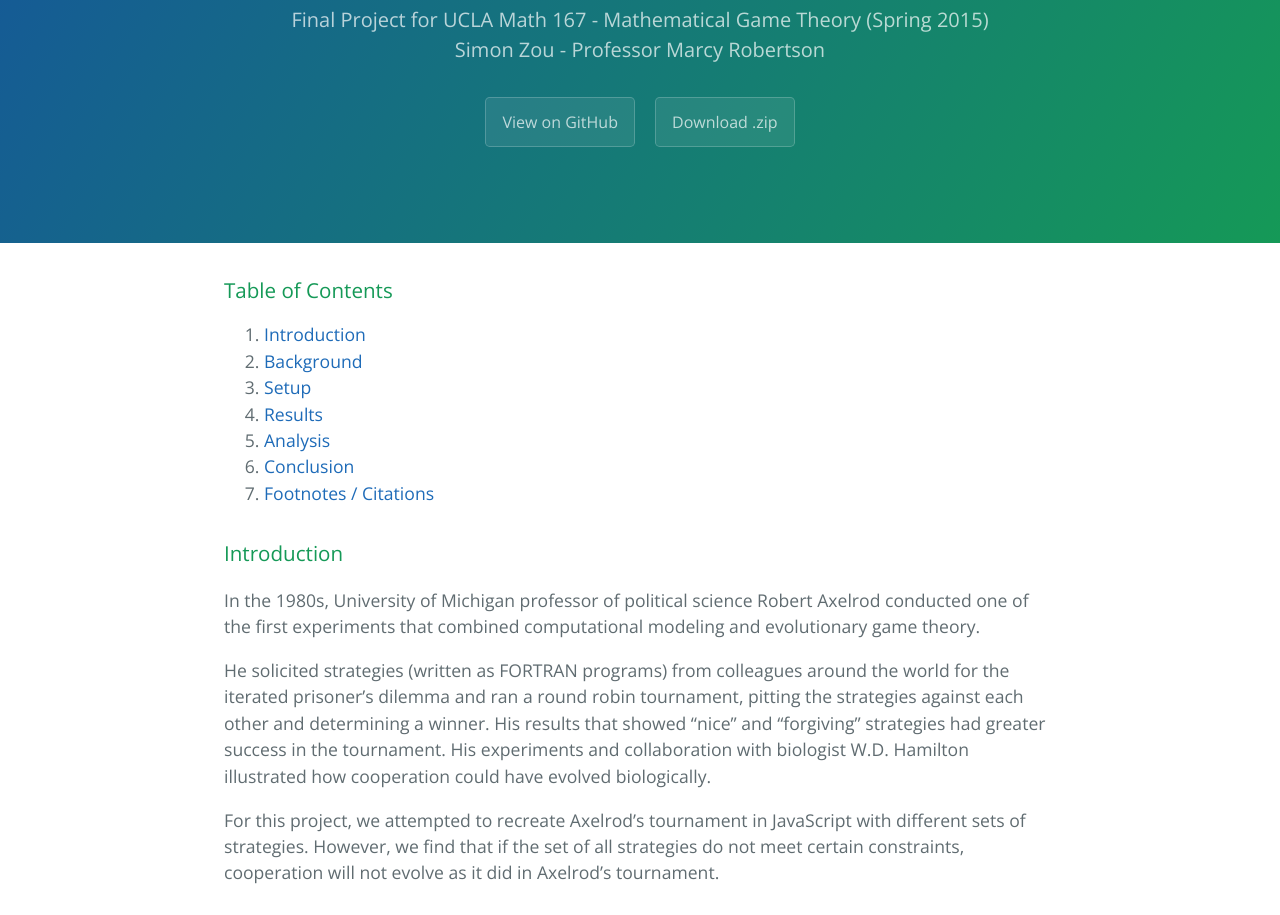
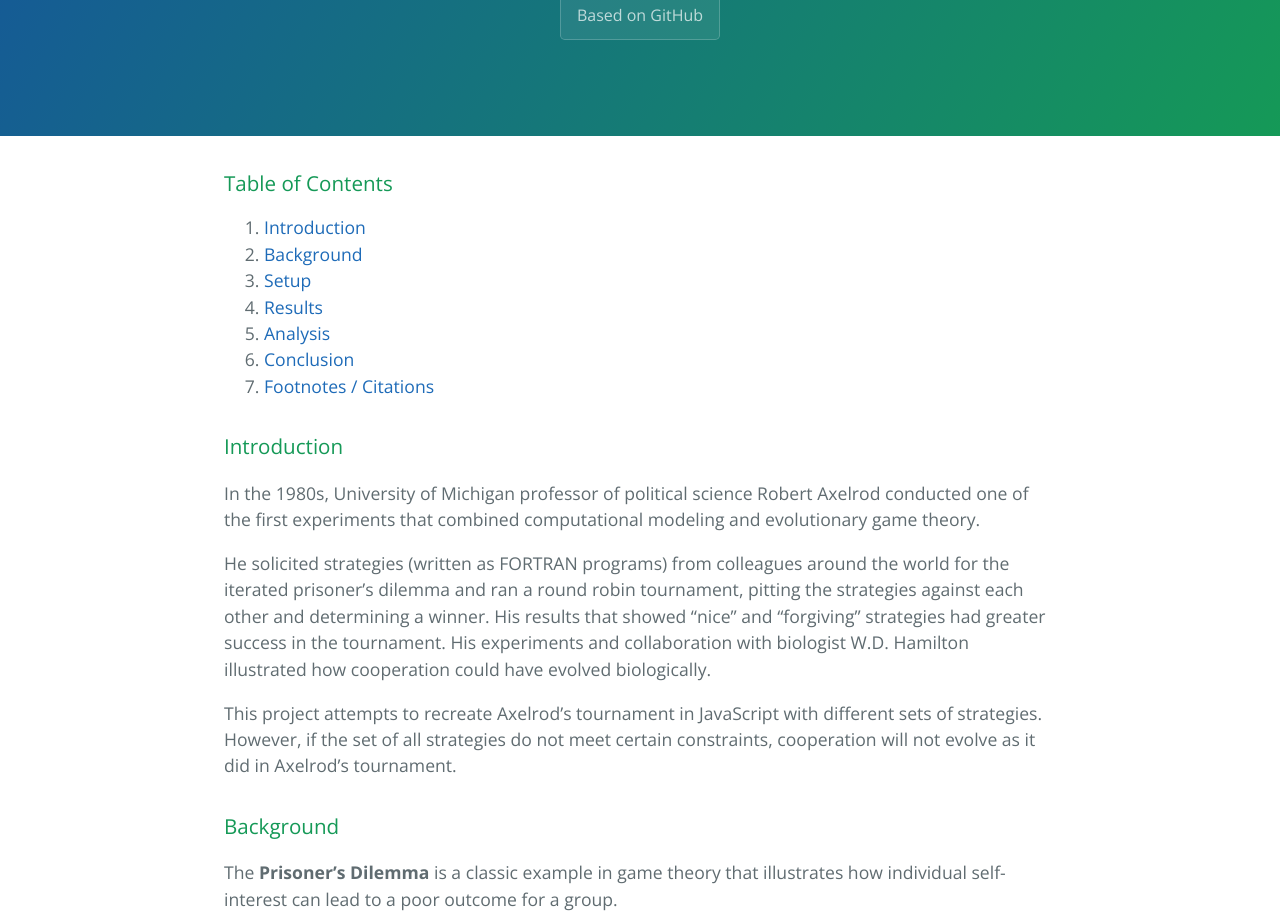
Before and after one commit to pmeridian/pmeridian.github.io, a plain HTML site: page PrisonerDilemma/index.html in a window 1280 px wide. Shown: the part 170-1085 px from the top of the page. Drawn offline with nearby package versions, Linux system fonts and the light colour scheme; some packages are replaced by stand-ins of ours.

Commit message:
fixing index

```diff
--- a/PrisonerDilemma/index.html
+++ b/PrisonerDilemma/index.html
@@ -2,7 +2,7 @@
 <html lang="en-us">
   <head>
     <meta charset="UTF-8">
-    <title>Iterated Prisoner&#39;s Dilemma by simzou</title>
+    <title>Iterated Prisoner&#39;s Dilemma</title>
     <meta name="viewport" content="width=device-width, initial-scale=1">
     <link rel="stylesheet" type="text/css" href="stylesheets/normalize.css" media="screen">
     <link href='http://fonts.googleapis.com/css?family=Open+Sans:400,700' rel='stylesheet' type='text/css'>
@@ -55,9 +55,7 @@
   <body>
     <section class="page-header">
       <h1 class="project-name">Iterated Prisoner&#39;s Dilemma Simulation</h1>
-      <h2 class="project-tagline">Final Project for UCLA Math 167 - Mathematical Game Theory (Spring 2015) <br />Simon Zou - Professor Marcy Robertson</h2>
-      <a href="https://github.com/simzou/iterated-prisoners-dilemma" class="btn">View on GitHub</a>
-      <a href="https://github.com/simzou/iterated-prisoners-dilemma/archive/gh-pages.zip" class="btn">Download .zip</a>
+      <a href="https://github.com/simzou/iterated-prisoners-dilemma" class="btn">Based on GitHub</a>
     </section>
     <section class="main-content">
       <h3 id="table-of-contents"><a name="user-content-table-of-contents" href="#table-of-contents" class="headeranchor-link" aria-hidden="true"><span class="headeranchor"></span></a>Table of Contents</h3>
@@ -73,7 +71,7 @@
       <h3 id="introduction"><a name="user-content-introduction" href="#introduction" class="headeranchor-link" aria-hidden="true"><span class="headeranchor"></span></a>Introduction</h3>
       <p>In the 1980s, University of Michigan professor of political science Robert Axelrod conducted one of the first experiments that combined computational modeling and evolutionary game theory. </p>
       <p>He solicited strategies (written as FORTRAN programs) from colleagues around the world for the iterated prisoner&rsquo;s dilemma and ran a round robin tournament, pitting the strategies against each other and determining a winner. His results that showed &ldquo;nice&rdquo; and &ldquo;forgiving&rdquo; strategies had greater success in the tournament. His experiments and collaboration with biologist W.D. Hamilton illustrated how cooperation could have evolved biologically. </p>
-      <p>For this project, we attempted to recreate Axelrod&rsquo;s tournament in JavaScript with different sets of strategies. However, we find that if the set of all strategies do not meet certain constraints, cooperation will not evolve as it did in Axelrod&rsquo;s tournament.</p>
+      <p>This project attempts to recreate Axelrod&rsquo;s tournament in JavaScript with different sets of strategies. However, if the set of all strategies do not meet certain constraints, cooperation will not evolve as it did in Axelrod&rsquo;s tournament.</p>
       <h3 id="background"><a name="user-content-background" href="#background" class="headeranchor-link" aria-hidden="true"><span class="headeranchor"></span></a>Background</h3>
       <p>The <strong>Prisoner&rsquo;s Dilemma</strong> is a classic example in game theory that illustrates how individual self-interest can lead to a poor outcome for a group. </p>
       <p>The prisoner&rsquo;s dilemma has 2 players (the &ldquo;prisoners&rdquo;) who each have two options: cooperate or defect. These choices result in 4 possible outcomes with associated payoffs for each player. </p>
@@ -178,7 +176,7 @@
       <p>To test this explanation, we can run a simulation consisting mostly of strategies that do have memory, such as Tit-For-Tat and Pavlov. Here, we have a simulation of a tournament with 2 Tit-For-Tats, 4 Pavlov&rsquo;s, and a Defector:</p>
       <p><img alt="Chart 3" src="chart3.png" /></p>
       <p>Here we see the bots without memory, Defector and Random, do poorly compared to the the rest and Tit-For-Tat now does come out on top when the environment has more individuals capable of cooperation. Even upon adding more defectors, Tit-For-Tat is able to find enough other individuals (the clusters as needed by condition 4) to cooperate with to win the tournament.</p>
-      <p>You can run your own tournaments at <a href="http://simzou.github.io/iterated-prisoners-dilemma"><a href="http://simzou.github.io/iterated-prisoners-dilemma/simulation.html"><a href="http://simzou.github.io/iterated-prisoners-dilemma/simulation.html">http://simzou.github.io/iterated-prisoners-dilemma/simulation.html</a></a></a>.</p>
+      <p>You can run your own tournaments at <a href="http://pmeridian.github.io/PrisonerDilemma"><a href="http://pmeridian.github.io/PrisonerDilemma/simulation.html"><a href="http://pmeridian.github.io/PrisonerDilemma/simulation.html">http://pmeridian.github.io/PrisonerDilemma/simulation.html</a></a></a>.</p>
       <h3 id="conclusion"><a name="user-content-conclusion" href="#conclusion" class="headeranchor-link" aria-hidden="true"><span class="headeranchor"></span></a>Conclusion</h3>
       <p>Axelrod&rsquo;s original tournaments demonstrated how cooperation could evolve be a successful strategy within a group despite self-interested individuals. However, the environment of strategies has to be such that individual strategies are all capable of utilizing their knowledge of history with each other. When we pit strategies against each other that act independent of memory, the strategies with features Axelrod defined as good (such as being nice and forgiving) no longer perform as well. Thus given different environments, cooperation may not be a successful strategy. In particular, if the environment consists of many players that do not use previous interactions to inform future decisions, defecting and acting in self interest can be most successful. </p>
       <h3 id="citations"><a name="user-content-citations" href="#citations" class="headeranchor-link" aria-hidden="true"><span class="headeranchor"></span></a>Footnotes / Citations</h3>
```
